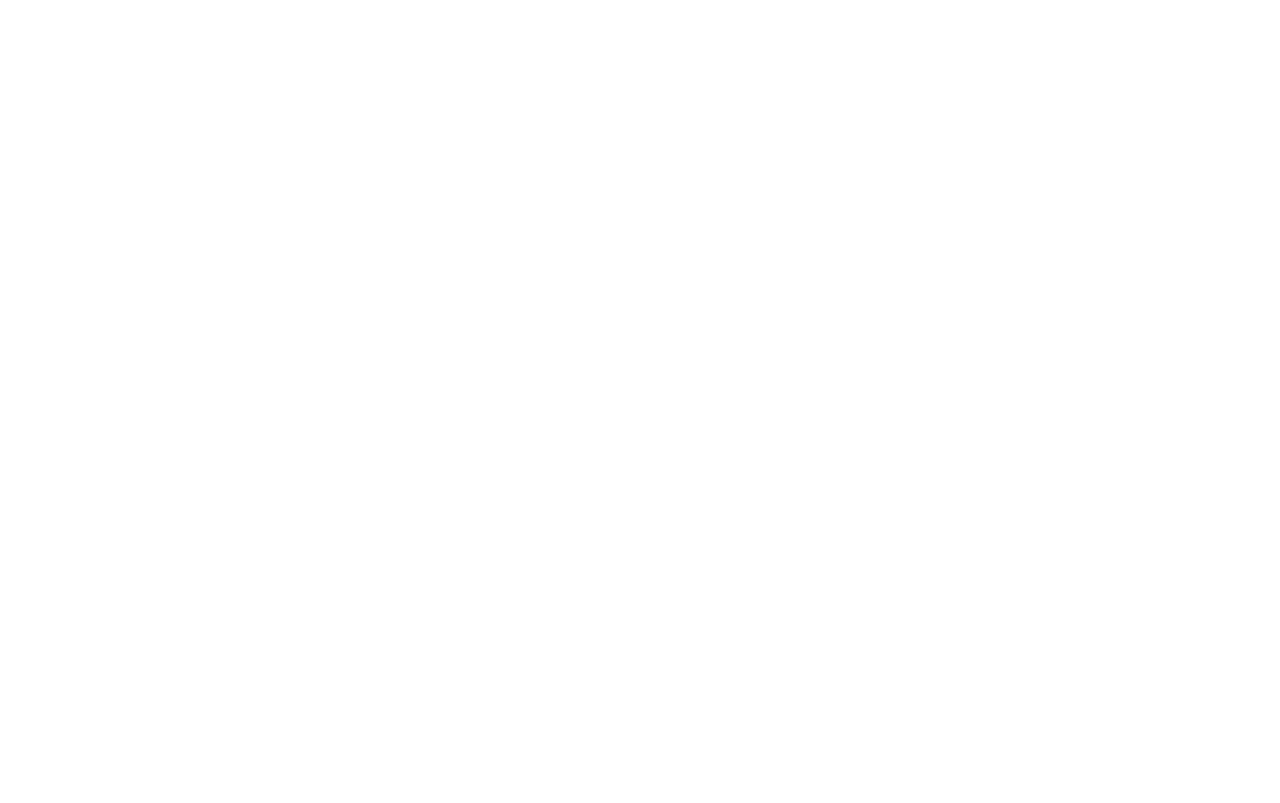
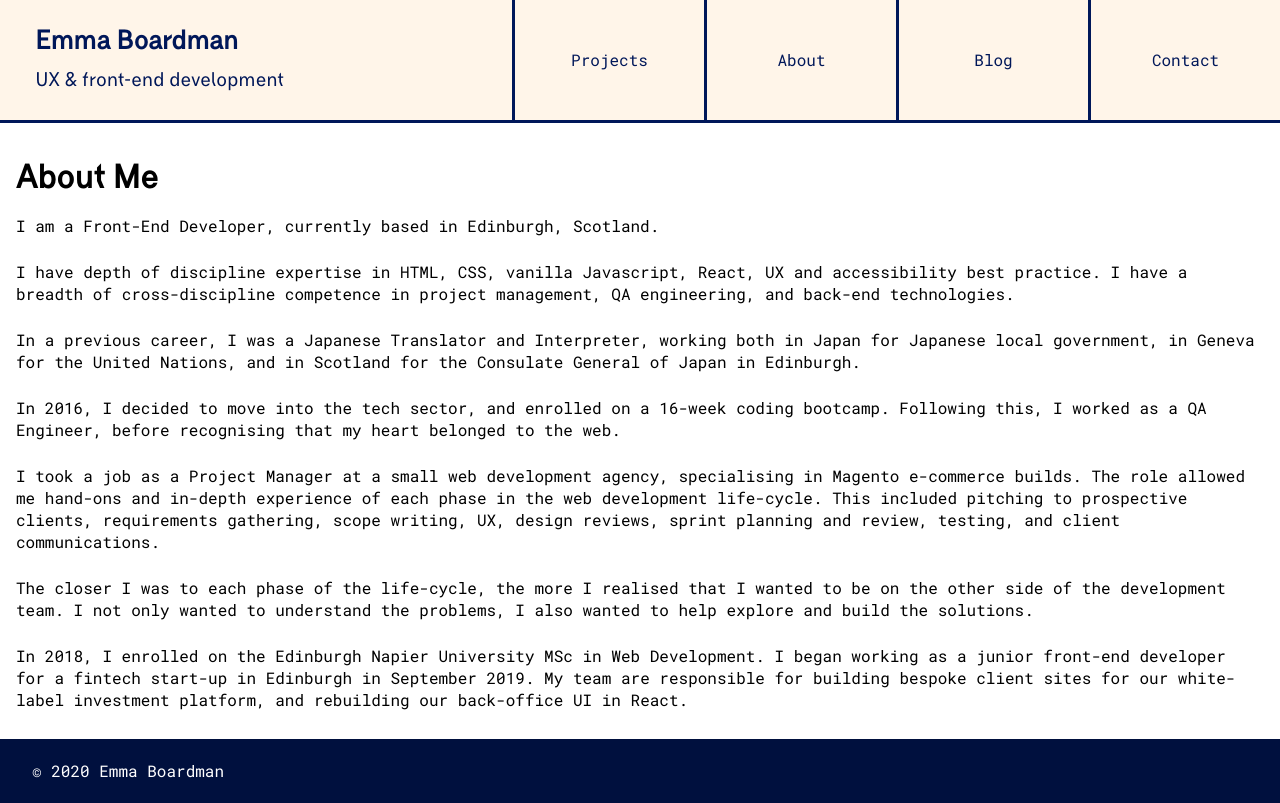
Before and after one commit to emmaboardman1986/portfoliov2, a Gatsby site: page /about-me in a window 1280 px wide. Before the commit this address had no page. Built offline with nearby package versions, Linux system fonts and the light colour scheme; Gatsby itself is replaced by a stand-in of ours.

Commit message:
add about-me page

```diff
--- a/src/components/header/Nav.js
+++ b/src/components/header/Nav.js
@@ -18,7 +18,7 @@ const Nav = ({ isMenuExpanded, setIsMenuExpanded }) => {
           <Link to="/projects">Projects</Link>
         </NavLinkListItem>
         <NavLinkListItem>
-          <Link to="/about">About</Link>
+          <Link to="/about-me">About</Link>
         </NavLinkListItem>
         <NavLinkListItem>
           <Link to="/blog">Blog</Link>
--- a/src/components/projects/ProjectFixedHeader.js
+++ b/src/components/projects/ProjectFixedHeader.js
@@ -24,7 +24,6 @@ const ProjectFixedHeaderWrapper = styled.div`
   height: 16vh;
   left: 0;
   width: 100%;
-  z-index: 999;
 `
 
 export default ProjectFixedHeader
--- /dev/null
+++ b/src/components/ui/BodyText.js
@@ -0,0 +1,13 @@
+import React from "react"
+import styled from "styled-components"
+
+const BodyText = ({ children }) => {
+  return <BodyTextWrapper>{children}</BodyTextWrapper>
+}
+
+const BodyTextWrapper = styled.p`
+  padding: 0.75rem 0;
+  font-family: "Roboto-Mono-Regular";
+`
+
+export default BodyText
--- /dev/null
+++ b/src/pages/about-me.js
@@ -0,0 +1,59 @@
+import React from "react"
+import Layout from "../components/ui/layout"
+import Section from "../components/ui/section"
+import Heading from "../components/ui/Heading"
+import BodyText from "../components/ui/BodyText"
+
+export default () => {
+  return (
+    <Layout>
+      <Section>
+        <Heading variant="h1" text="About Me"></Heading>
+        <BodyText>
+          I am a Front-End Developer, currently based in Edinburgh, Scotland.
+        </BodyText>
+        <BodyText>
+          I have depth of discipline expertise in HTML,
+          CSS, vanilla Javascript, React, UX and accessibility best practice.{" "}
+          I have a breadth of cross-discipline competence in project management, QA engineering, and back-end technologies.
+        </BodyText>
+        <BodyText>
+          In a previous career, I was a Japanese Translator and Interpreter,
+          working both in Japan for Japanese local government, in Geneva for the
+          United Nations, and in Scotland for the Consulate General of Japan in
+          Edinburgh.
+        </BodyText>
+
+        <BodyText>
+          In 2016, I decided to move into the tech sector, and enrolled on a
+          16-week coding bootcamp. Following this, I worked as a QA Engineer,
+          before recognising that my heart belonged to the web.{" "}
+        </BodyText>
+
+        <BodyText>
+          I took a job as a Project Manager at a small web development agency,
+          specialising in Magento e-commerce builds. The role allowed me
+          hand-ons and in-depth experience of each phase in the web development
+          life-cycle. This included pitching to prospective clients,
+          requirements gathering, scope writing, UX, design reviews, sprint
+          planning and review, testing, and client communications.
+        </BodyText>
+
+        <BodyText>
+          The closer I was to each phase of the life-cycle, the more I realised
+          that I wanted to be on the other side of the development team. I not
+          only wanted to understand the problems, I also wanted to help explore
+          and build the solutions.
+        </BodyText>
+
+        <BodyText>
+          In 2018, I enrolled on the Edinburgh Napier University MSc in Web
+          Development. I began working as a junior front-end developer for a
+          fintech start-up in Edinburgh in September 2019. My team are
+          responsible for building bespoke client sites for our white-label
+          investment platform, and rebuilding our back-office UI in React.
+        </BodyText>
+      </Section>
+    </Layout>
+  )
+}
--- a/src/pages/index.js
+++ b/src/pages/index.js
@@ -16,7 +16,7 @@ export default () => {
       sectionTitle: "About",
       sectionContent:
         "<p>Hi! I’m Emma, a front-end developer with a passion for UX and a commitment to accessibility.</p><p>I began my professional life as a Japanese translator & interpreter. Seeking new challenges, I moved into tech in 2016.</p><p>I currently work for a fintech start-up in Edinburgh, Scotland. My team are responsible for building bespoke client sites for our white-label investment platform, and rebuilding our back-office UI in React.</p>",
-      sectionLink: "about",
+      sectionLink: "about-me",
       sectionLinkText: "Read more",
       sectionContentType: "text block",
     },
--- a/src/styles/reboot.css
+++ b/src/styles/reboot.css
@@ -19,13 +19,12 @@ li {
 
 main {
   margin-top: 15vh;
-  min-height: 77vh;
+  min-height: 75vh;
   box-sizing: border-box;
 }
 @media screen and (min-width: 992px) {
   main {
     margin-top: 1rem;
-    min-height: 73vh;
   }
 }
 
```
